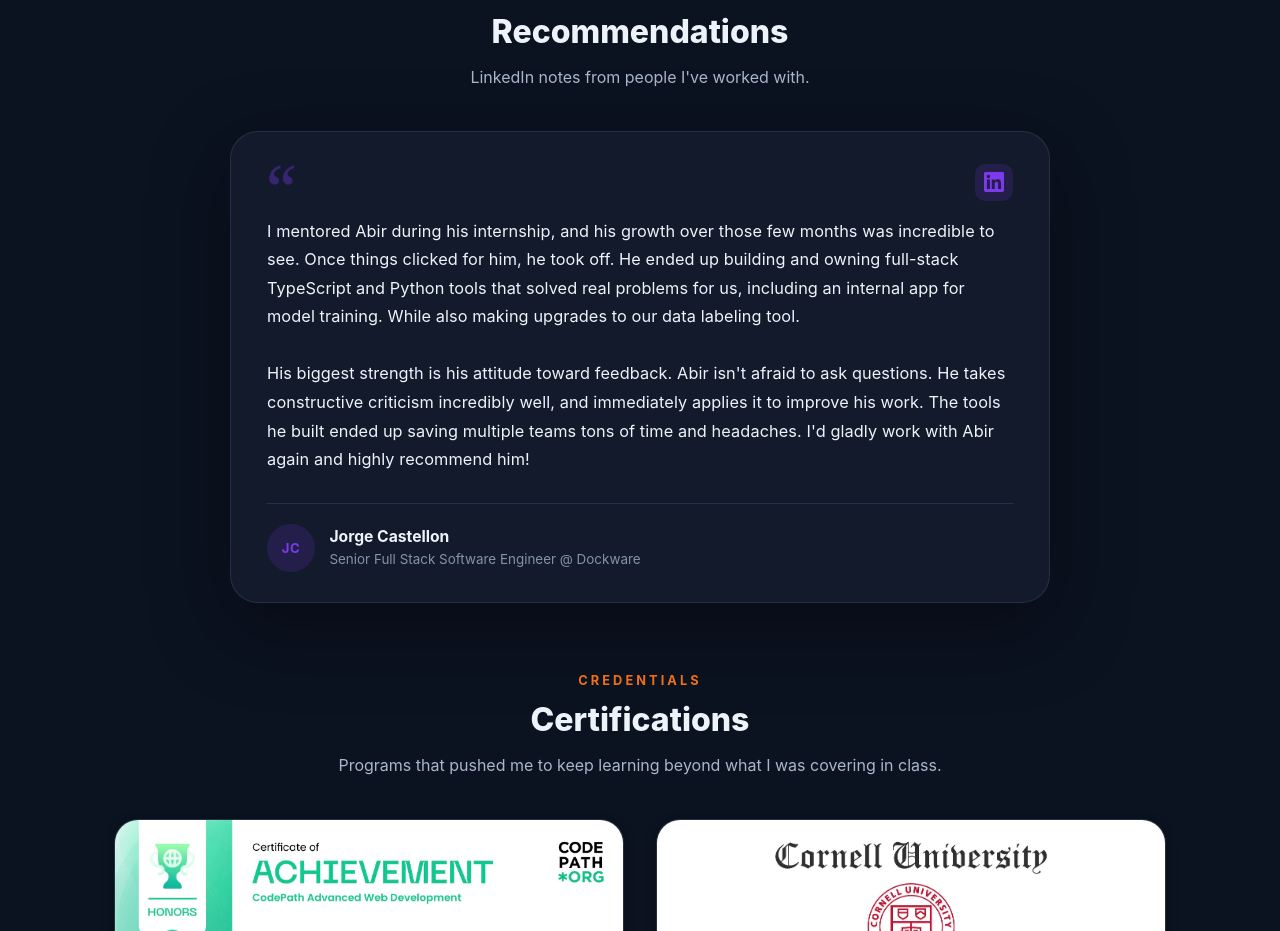
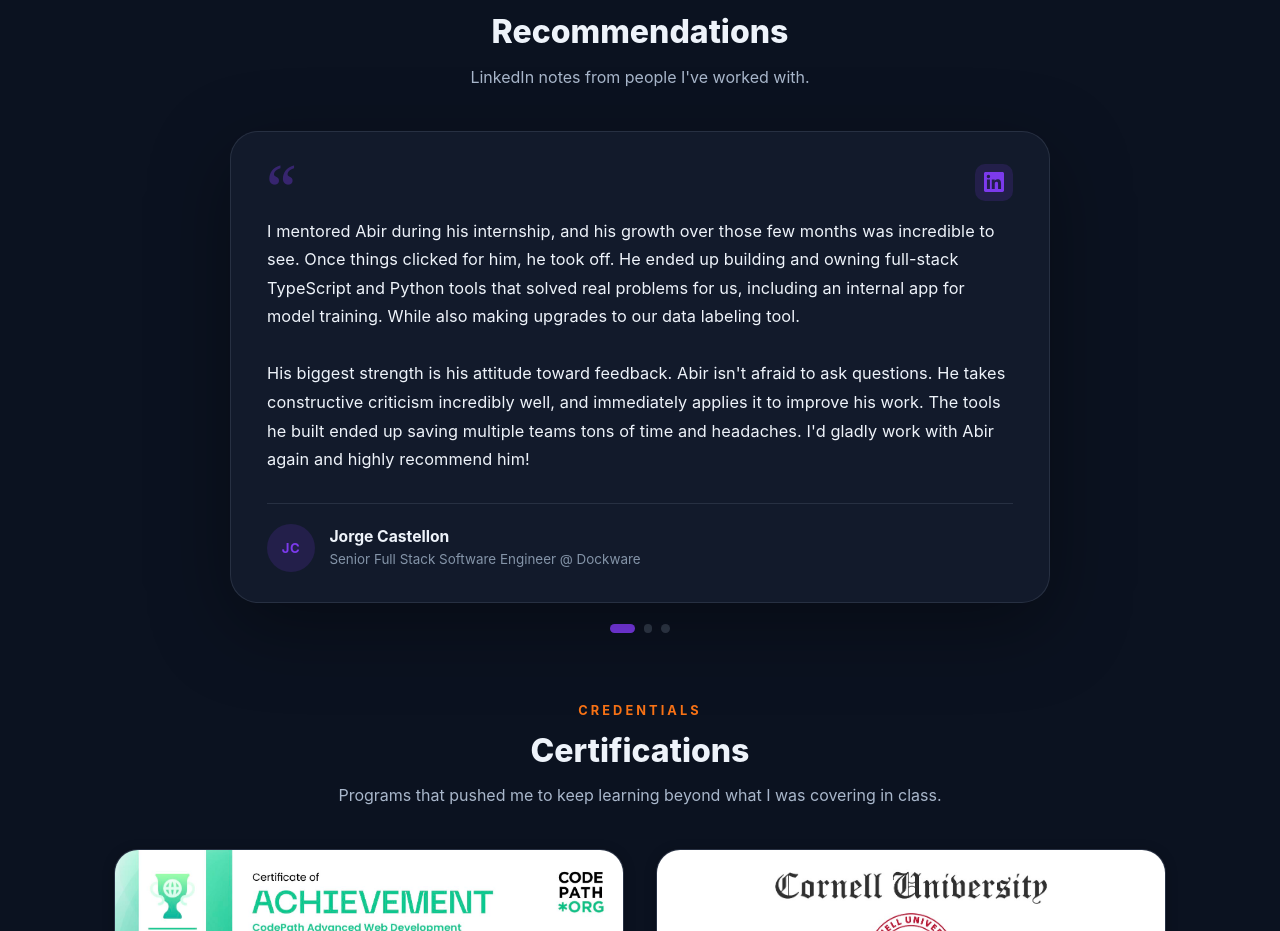
Before and after one commit to abirmahmood6/personal_website, a React (Vite) app in the folder client/: page / in a window 1280 px wide. Shown: the part 1660-2591 px from the top of the page. Built offline with nearby package versions, Linux system fonts and the light colour scheme.

Commit message:
add swipeable recommendations carousel with pagination dots

```diff
--- a/client/src/App.css
+++ b/client/src/App.css
@@ -1648,6 +1648,70 @@ img {
   margin: 0 auto;
 }
 
+.recommendations-carousel {
+  outline: none;
+  touch-action: pan-y;
+  cursor: grab;
+}
+
+.recommendations-carousel:active {
+  cursor: grabbing;
+}
+
+.recommendation-card--active {
+  animation: recommendation-fade 220ms ease;
+}
+
+@keyframes recommendation-fade {
+  from {
+    opacity: 0.35;
+    transform: translateY(6px);
+  }
+  to {
+    opacity: 1;
+    transform: translateY(0);
+  }
+}
+
+.recommendations-carousel:focus-visible {
+  outline: 2px solid var(--accent-violet);
+  outline-offset: 6px;
+  border-radius: 28px;
+}
+
+.recommendations-dots {
+  display: flex;
+  align-items: center;
+  justify-content: center;
+  gap: 0.55rem;
+  margin-top: 1.35rem;
+}
+
+.recommendations-dot {
+  width: 0.55rem;
+  height: 0.55rem;
+  padding: 0;
+  border: none;
+  border-radius: 9999px;
+  background: var(--border-strong);
+  cursor: pointer;
+  transition: width 0.2s ease, background 0.2s ease;
+}
+
+.recommendations-dot--active {
+  width: 1.55rem;
+  background: var(--accent-violet);
+}
+
+.recommendations-dot:hover:not(.recommendations-dot--active) {
+  background: var(--muted);
+}
+
+.recommendations-dot:focus-visible {
+  outline: 2px solid var(--accent-violet);
+  outline-offset: 3px;
+}
+
 .recommendation-card {
   position: relative;
   background: var(--surface);
--- /dev/null
+++ b/client/src/components/RecommendationsCarousel.jsx
@@ -0,0 +1,145 @@
+import React, { useRef, useState } from 'react'
+import recommendations from '../data/recommendations_data'
+
+const LinkedInIcon = () => (
+  <svg width="20" height="20" viewBox="0 0 24 24" fill="currentColor" aria-hidden="true">
+    <path d="M20.447 20.452h-3.554v-5.569c0-1.328-.027-3.037-1.852-3.037-1.853 0-2.136 1.445-2.136 2.939v5.667H9.351V9h3.414v1.561h.046c.477-.9 1.637-1.85 3.37-1.85 3.601 0 4.267 2.37 4.267 5.455v6.286zM5.337 7.433a2.062 2.062 0 0 1-2.063-2.065 2.064 2.064 0 1 1 2.063 2.065zm1.782 13.019H3.555V9h3.564v11.452zM22.225 0H1.771C.792 0 0 .774 0 1.729v20.542C0 23.227.792 24 1.771 24h20.451C23.2 24 24 23.227 24 22.271V1.729C24 .774 23.2 0 22.222 0h.003z" />
+  </svg>
+)
+
+const SWIPE_THRESHOLD = 50
+
+const RecommendationsCarousel = () => {
+  const [index, setIndex] = useState(0)
+  const startX = useRef(null)
+  const deltaX = useRef(0)
+  const dragging = useRef(false)
+
+  const count = recommendations.length
+  const active = recommendations[index]
+
+  const goTo = (nextIndex) => {
+    const wrapped = ((nextIndex % count) + count) % count
+    setIndex(wrapped)
+  }
+
+  const goNext = () => goTo(index + 1)
+  const goPrev = () => goTo(index - 1)
+
+  const finishDrag = () => {
+    if (startX.current == null) return
+    const delta = deltaX.current
+    startX.current = null
+    deltaX.current = 0
+    dragging.current = false
+
+    if (Math.abs(delta) < SWIPE_THRESHOLD) return
+    if (delta < 0) goNext()
+    else goPrev()
+  }
+
+  const onTouchStart = (e) => {
+    startX.current = e.touches[0].clientX
+    deltaX.current = 0
+  }
+
+  const onTouchMove = (e) => {
+    if (startX.current == null) return
+    deltaX.current = e.touches[0].clientX - startX.current
+  }
+
+  const onPointerDown = (e) => {
+    if (e.pointerType === 'touch') return
+    if (e.target.closest('a, button')) return
+    dragging.current = true
+    startX.current = e.clientX
+    deltaX.current = 0
+    e.currentTarget.setPointerCapture?.(e.pointerId)
+  }
+
+  const onPointerMove = (e) => {
+    if (!dragging.current || startX.current == null) return
+    deltaX.current = e.clientX - startX.current
+  }
+
+  const onPointerUp = () => {
+    if (!dragging.current) return
+    finishDrag()
+  }
+
+  const onKeyDown = (e) => {
+    if (e.key === 'ArrowRight') {
+      e.preventDefault()
+      goNext()
+    } else if (e.key === 'ArrowLeft') {
+      e.preventDefault()
+      goPrev()
+    }
+  }
+
+  return (
+    <div className="recommendations-shell">
+      <div
+        className="recommendations-carousel"
+        tabIndex={0}
+        role="region"
+        aria-roledescription="carousel"
+        aria-label="LinkedIn recommendations"
+        onKeyDown={onKeyDown}
+        onTouchStart={onTouchStart}
+        onTouchMove={onTouchMove}
+        onTouchEnd={finishDrag}
+        onPointerDown={onPointerDown}
+        onPointerMove={onPointerMove}
+        onPointerUp={onPointerUp}
+        onPointerCancel={onPointerUp}
+      >
+        <article
+          className="recommendation-card recommendation-card--active"
+          aria-live="polite"
+          aria-atomic="true"
+          key={active.id}
+        >
+          <div className="recommendation-card-top">
+            <span className="recommendation-mark" aria-hidden="true">“</span>
+            <a
+              className="recommendation-linkedin"
+              href={active.linkedin}
+              target="_blank"
+              rel="noopener noreferrer"
+              aria-label={`View ${active.name} on LinkedIn`}
+            >
+              <LinkedInIcon />
+            </a>
+          </div>
+          <p className="recommendation-quote">{active.quote}</p>
+          <div className="recommendation-author">
+            <span className="recommendation-avatar" aria-hidden="true">
+              {active.initials}
+            </span>
+            <div className="recommendation-author-text">
+              <p className="recommendation-name">{active.name}</p>
+              <p className="recommendation-title">{active.title}</p>
+            </div>
+          </div>
+        </article>
+      </div>
+
+      <div className="recommendations-dots" role="tablist" aria-label="Recommendation slides">
+        {recommendations.map((rec, i) => (
+          <button
+            key={rec.id}
+            type="button"
+            role="tab"
+            aria-selected={i === index}
+            aria-label={`Show recommendation from ${rec.name}`}
+            className={`recommendations-dot${i === index ? ' recommendations-dot--active' : ''}`}
+            onClick={() => goTo(i)}
+          />
+        ))}
+      </div>
+    </div>
+  )
+}
+
+export default RecommendationsCarousel
--- a/client/src/pages/Home.jsx
+++ b/client/src/pages/Home.jsx
@@ -1,6 +1,6 @@
 import React, { useState } from 'react'
 import "../App.css"
-import recommendations from '../data/recommendations_data'
+import RecommendationsCarousel from '../components/RecommendationsCarousel'
 
 const certifications = [
   {
@@ -176,34 +176,7 @@ const Home = () => {
             </p>
           </div>
 
-          <div className="recommendations-shell">
-            <article className="recommendation-card">
-              <div className="recommendation-card-top">
-                <span className="recommendation-mark" aria-hidden="true">“</span>
-                <a
-                  className="recommendation-linkedin"
-                  href={recommendations[0].linkedin}
-                  target="_blank"
-                  rel="noopener noreferrer"
-                  aria-label={`View ${recommendations[0].name} on LinkedIn`}
-                >
-                  <svg width="20" height="20" viewBox="0 0 24 24" fill="currentColor" aria-hidden="true">
-                    <path d="M20.447 20.452h-3.554v-5.569c0-1.328-.027-3.037-1.852-3.037-1.853 0-2.136 1.445-2.136 2.939v5.667H9.351V9h3.414v1.561h.046c.477-.9 1.637-1.85 3.37-1.85 3.601 0 4.267 2.37 4.267 5.455v6.286zM5.337 7.433a2.062 2.062 0 0 1-2.063-2.065 2.064 2.064 0 1 1 2.063 2.065zm1.782 13.019H3.555V9h3.564v11.452zM22.225 0H1.771C.792 0 0 .774 0 1.729v20.542C0 23.227.792 24 1.771 24h20.451C23.2 24 24 23.227 24 22.271V1.729C24 .774 23.2 0 22.222 0h.003z" />
-                  </svg>
-                </a>
-              </div>
-              <p className="recommendation-quote">{recommendations[0].quote}</p>
-              <div className="recommendation-author">
-                <span className="recommendation-avatar" aria-hidden="true">
-                  {recommendations[0].initials}
-                </span>
-                <div className="recommendation-author-text">
-                  <p className="recommendation-name">{recommendations[0].name}</p>
-                  <p className="recommendation-title">{recommendations[0].title}</p>
-                </div>
-              </div>
-            </article>
-          </div>
+          <RecommendationsCarousel />
         </section>
 
         {/* Certifications Section */}
```
